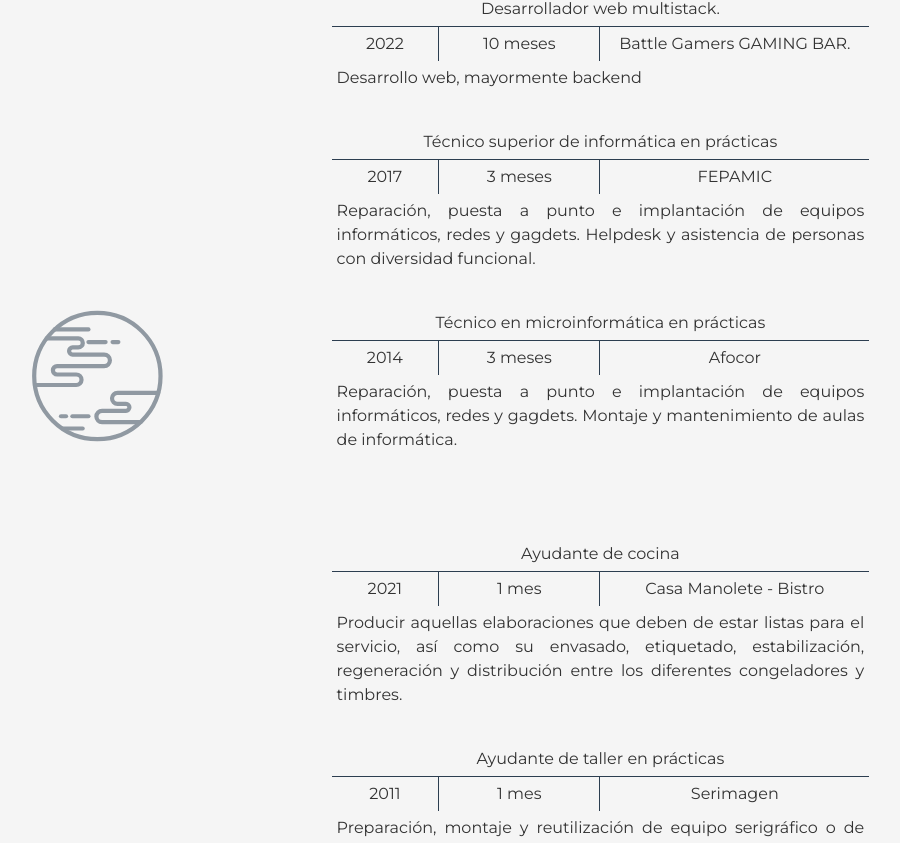
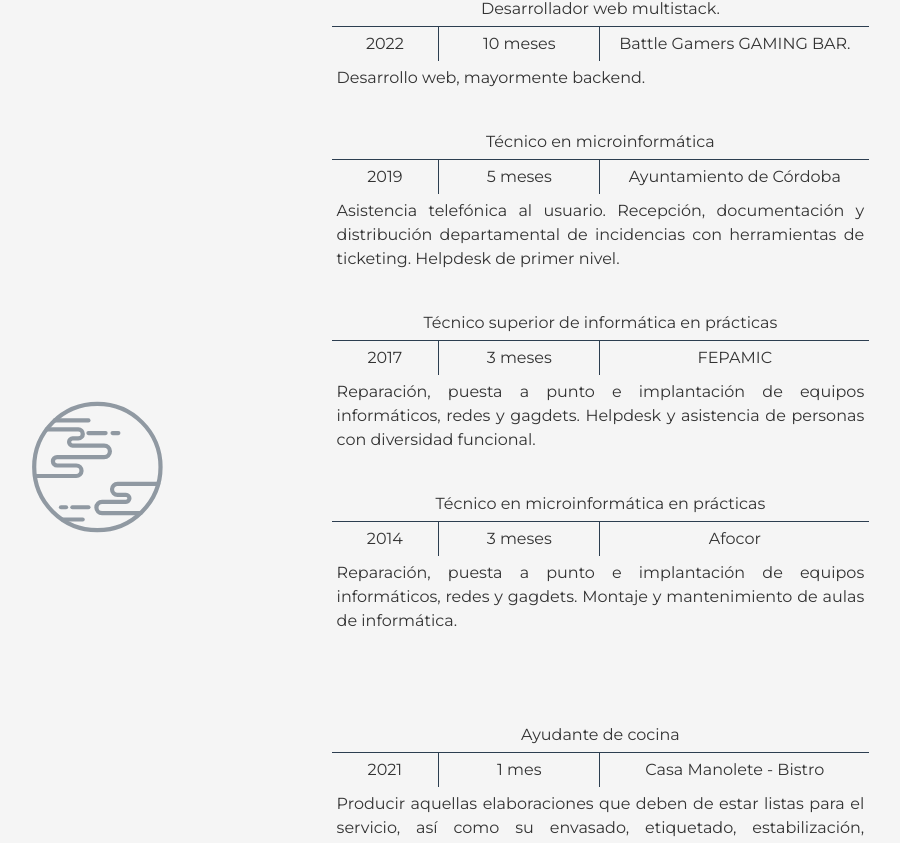
Before and after one commit to cmfraile/P3, a React (Vite) app: page / in a window 1280 px wide. Shown: the part 3395-4238 px from the top of the page, without its empty margins (224-1124 px from the left). Built offline with nearby package versions, Linux system fonts and the light colour scheme.

Commit message:
produccion. No estaba la exp del ayuntamiento. HABRASE VISTO

```diff
--- a/src/misc/data.ts
+++ b/src/misc/data.ts
@@ -92,7 +92,7 @@ const experiencia:experienciaProps[] = [
         inicio:2022,
         periodo:'10 meses',
         lugar:'Battle Gamers GAMING BAR.',
-        descripcion:'Desarrollo web, mayormente backend',
+        descripcion:'Desarrollo web, mayormente backend.',
         side:false,
         customIndex:2
       },
@@ -104,6 +104,15 @@ const experiencia:experienciaProps[] = [
         descripcion:'Desarrollo web freelance. Particulares, empresas y apps propias.',
         side:false,
         customIndex:1
+      },
+      {
+        puesto:'Técnico en microinformática',
+        inicio:2019,
+        periodo:'5 meses',
+        lugar:'Ayuntamiento de Córdoba',
+        descripcion:'Asistencia telefónica al usuario. Recepción, documentación y distribución departamental de incidencias con herramientas de ticketing. Helpdesk de primer nivel.',
+        side:false,
+        customIndex:3
       },
       {
         puesto:'Técnico superior de informática en prácticas',
```
Also changed, not shown: 1 other file (tests, documents, lock files or other folders).
